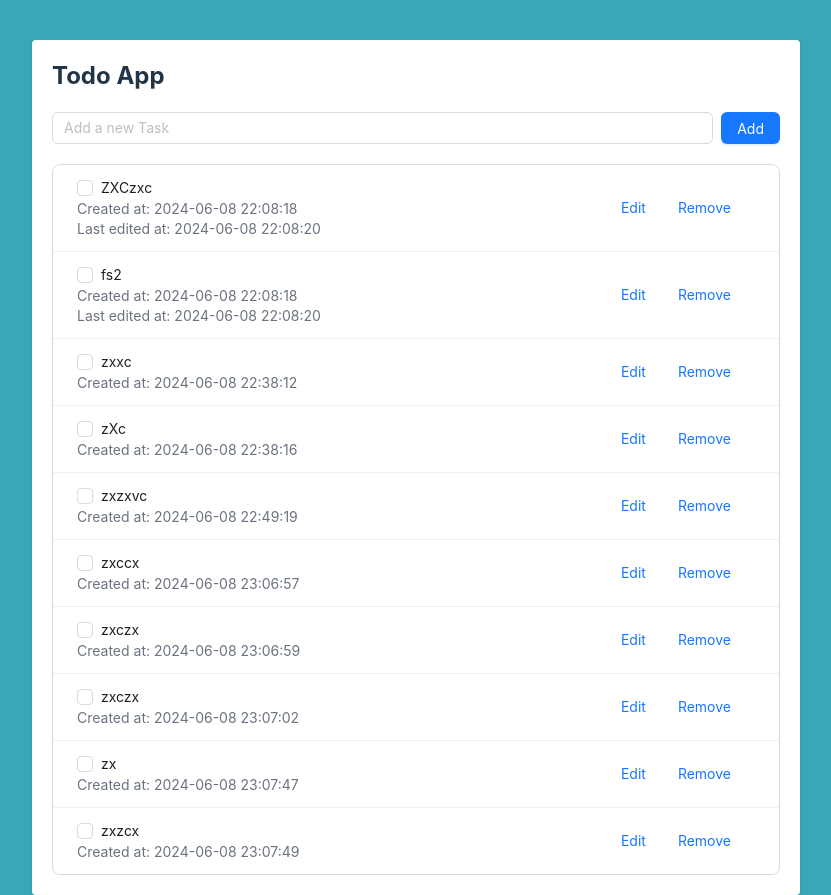
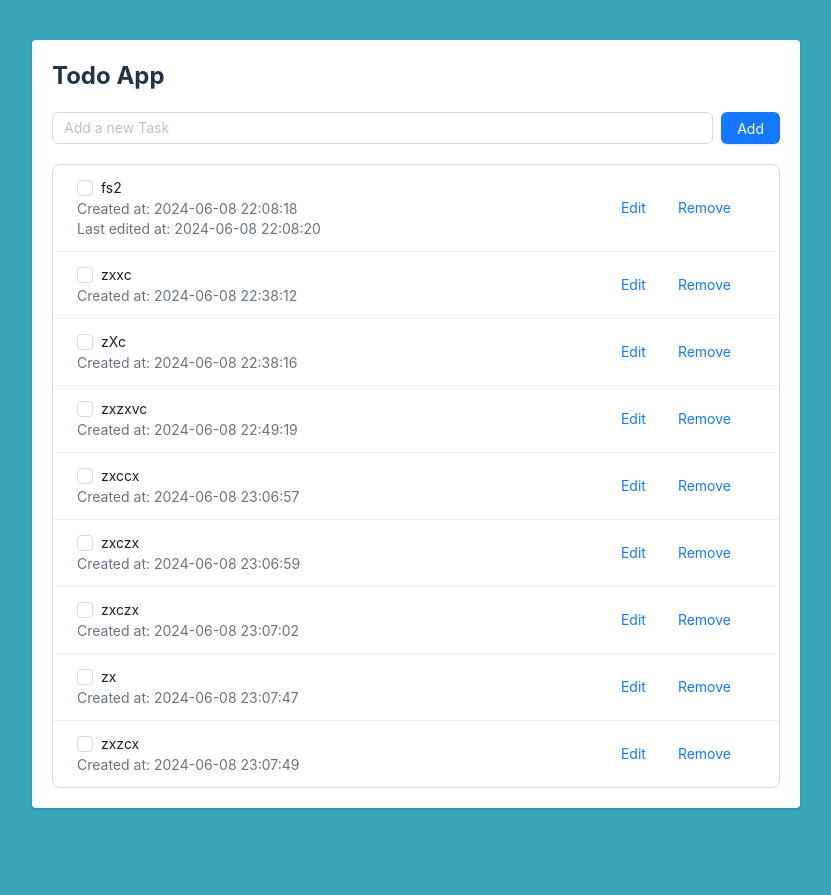
Before and after one commit to Seyla123/ToDo-App-Json-Api, a React (Vite) app: page /TodoApp in a window 1280 px wide. Shown: the whole page, without its empty margins (224-1055 px from the left). After the commit the page ends 840 px from the top, so only its background shows below. Built offline with nearby package versions, Linux system fonts and the light colour scheme; data requests are answered from the project's data file.

Commit message:
feature : add function delete using json api

```diff
--- a/db.json
+++ b/db.json
@@ -1,12 +1,5 @@
 {
   "todos": [
-    {
-      "task": "ZXCzxc",
-      "completed": false,
-      "createdAt": "2024-06-08 22:08:18",
-      "editedAt": "2024-06-08 22:08:20",
-      "id": "0"
-    },
     {
       "id": "db10",
       "task": "fs2",
--- a/src/pages/TodoApp.jsx
+++ b/src/pages/TodoApp.jsx
@@ -52,8 +52,9 @@ const TodoApp = () => {
     setTodos(newTodos);
   };
 
-  const removeTodo = (id) => {
-    const newTodos = todos.filter((_, i) => i !== id);
+  const removeTodo = async (id) => {
+    await axios.delete(`http://localhost:3001/todos/${id}`);
+    const newTodos = todos.filter((todo) => todo.id !== id);
     setTodos(newTodos);
     message.error("Task removed");
   };
@@ -109,7 +110,7 @@ const TodoApp = () => {
                     <Button type="link" onClick={() => startEditing(id)}>
                       Edit
                     </Button>
-                    <Button type="link" onClick={() => removeTodo(id)}>
+                    <Button type="link" onClick={() => removeTodo(todo.id)}>
                       Remove
                     </Button>
                   </>
```
